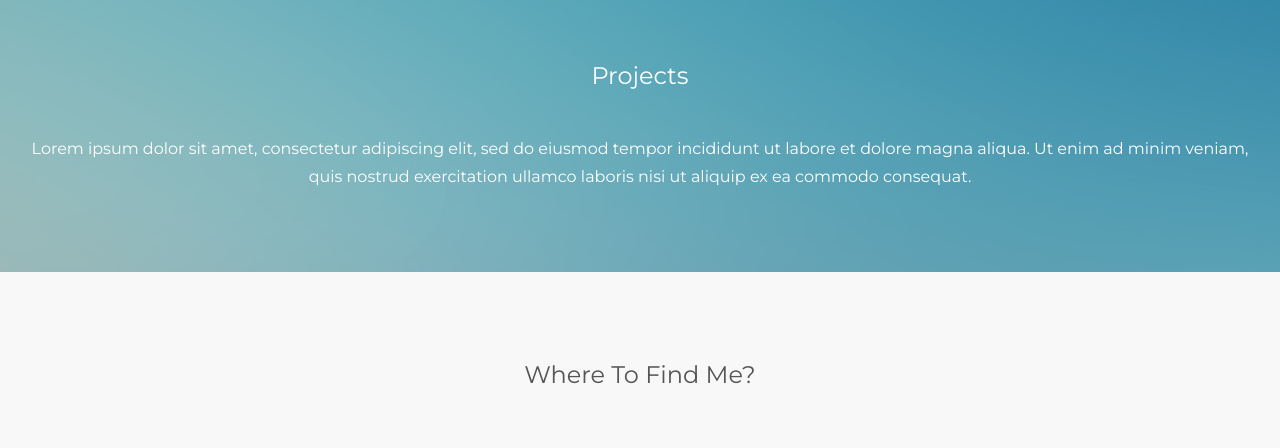
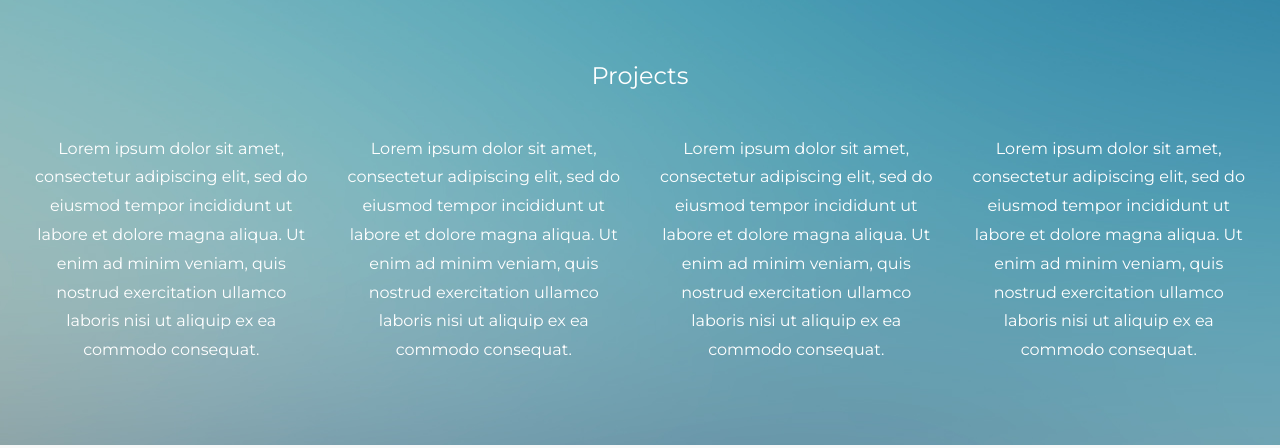
Before and after one commit to Melson012/Profile, a plain HTML site: page index.html in a window 1280 px wide. Shown: the part 1020-1468 px from the top of the page. Drawn offline with nearby package versions, Linux system fonts and the light colour scheme.

Commit message:
updated projects

```diff
--- a/index.html
+++ b/index.html
@@ -62,8 +62,18 @@
 <section id="Projects">
 	<div class="container-fluid bg-5 text-center">
 	  <h3 class="margin" >Projects</h3>
-	  <p >Lorem ipsum dolor sit amet, consectetur adipiscing elit, sed do eiusmod tempor incididunt ut labore et dolore magna aliqua. Ut enim ad minim veniam, quis nostrud exercitation ullamco laboris nisi ut aliquip ex ea commodo consequat. </p>
-	  </a>
+	  <div class="col-sm-3">
+	  	<p >Lorem ipsum dolor sit amet, consectetur adipiscing elit, sed do eiusmod tempor incididunt ut labore et dolore magna aliqua. Ut enim ad minim veniam, quis nostrud exercitation ullamco laboris nisi ut aliquip ex ea commodo consequat. </p>
+	</div>
+	<div class="col-sm-3">
+	  	<p >Lorem ipsum dolor sit amet, consectetur adipiscing elit, sed do eiusmod tempor incididunt ut labore et dolore magna aliqua. Ut enim ad minim veniam, quis nostrud exercitation ullamco laboris nisi ut aliquip ex ea commodo consequat. </p>
+	</div>
+	<div class="col-sm-3">
+	  	<p >Lorem ipsum dolor sit amet, consectetur adipiscing elit, sed do eiusmod tempor incididunt ut labore et dolore magna aliqua. Ut enim ad minim veniam, quis nostrud exercitation ullamco laboris nisi ut aliquip ex ea commodo consequat. </p>
+	</div>
+	<div class="col-sm-3">
+	  	<p >Lorem ipsum dolor sit amet, consectetur adipiscing elit, sed do eiusmod tempor incididunt ut labore et dolore magna aliqua. Ut enim ad minim veniam, quis nostrud exercitation ullamco laboris nisi ut aliquip ex ea commodo consequat. </p>
+	</div>
 	</div>
 </section>
 
--- a/js/main.js
+++ b/js/main.js
@@ -1,5 +1,5 @@
 $(function(event){
 
-alert("js is working");
+alert("Welcome to My Online Profile");
 
 });
```
